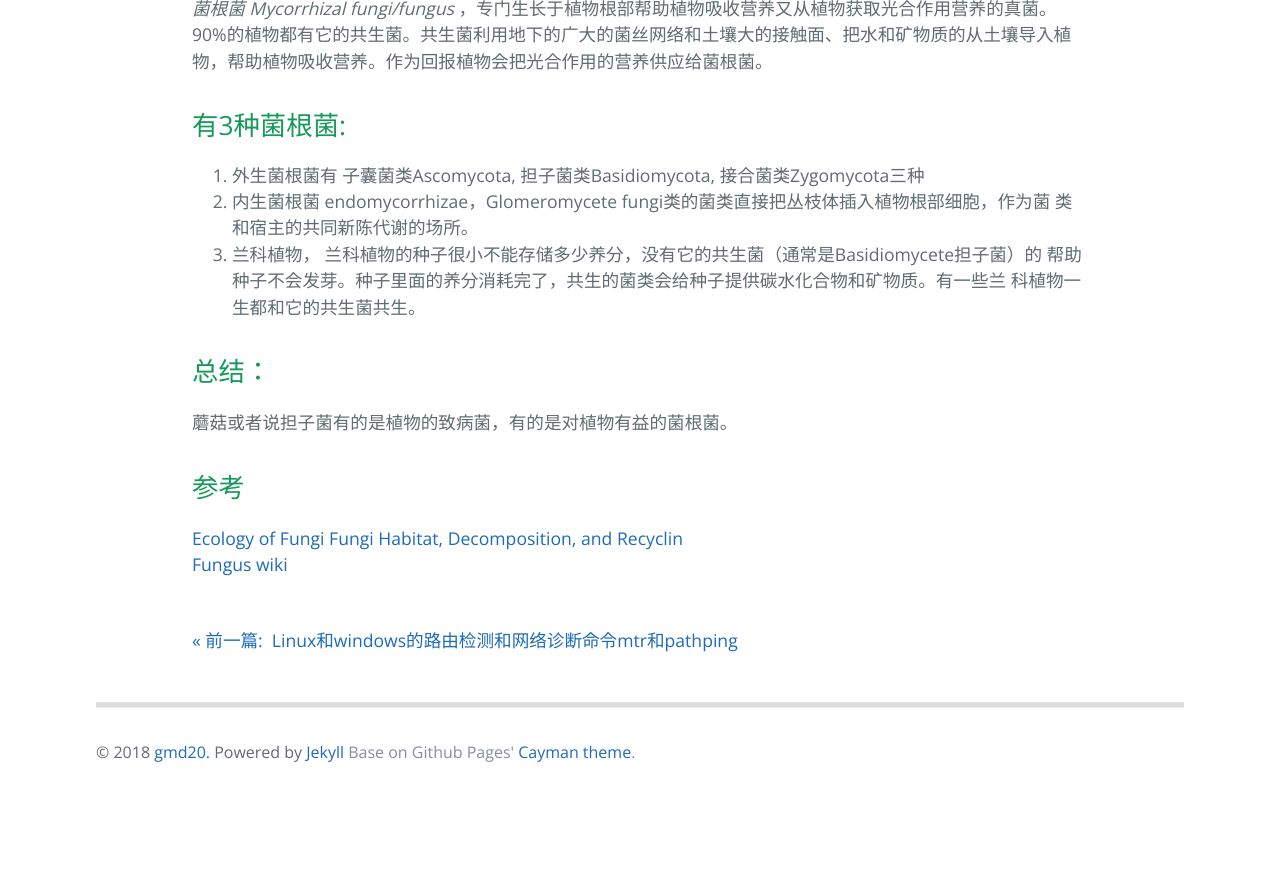
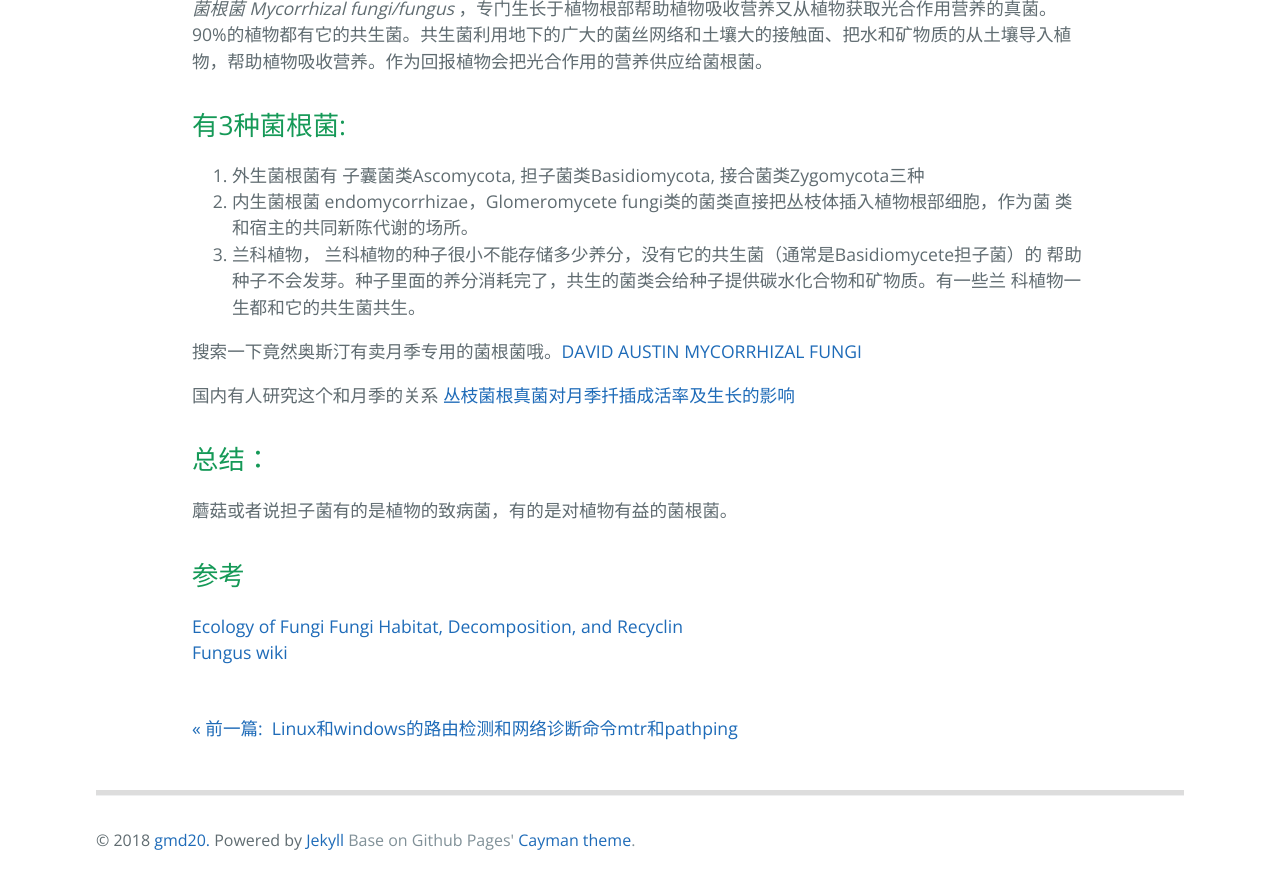
Before and after one commit to gmd20/gmd20.github.io, a Jekyll site: the page built from _posts/2018-01-24-真菌和蘑菇还有植物的菌根菌.markdown, in a window 1280 px wide and 900 px high, scrolled down 874 px. Shown: the top 889 px of the window. Built offline with Jekyll 4.4.1, drawn with Linux system fonts in a browser that asks for light colours; Markdown is read by kramdown in place of the engine named in the settings; comment, search, counter and statistics services are not loaded; before the commit the page ends 1686 px from its top, so only the background shows below that.

Commit message:
Update 2018-01-24-真菌和蘑菇还有植物的菌根菌.markdown

```diff
--- a/_posts/2018-01-24-真菌和蘑菇还有植物的菌根菌.markdown
+++ b/_posts/2018-01-24-真菌和蘑菇还有植物的菌根菌.markdown
@@ -19,6 +19,13 @@
 2. 内生菌根菌 endomycorrhizae，Glomeromycete fungi类的菌类直接把丛枝体插入植物根部细胞，作为菌   类和宿主的共同新陈代谢的场所。
 3. 兰科植物， 兰科植物的种子很小不能存储多少养分，没有它的共生菌（通常是Basidiomycete担子菌）的   帮助种子不会发芽。种子里面的养分消耗完了，共生的菌类会给种子提供碳水化合物和矿物质。有一些兰   科植物一生都和它的共生菌共生。
 
+
+
+搜索一下竟然奥斯汀有卖月季专用的菌根菌哦。[DAVID AUSTIN MYCORRHIZAL FUNGI](https://www.davidaustinroses.co.uk/david-austin-mycorrhizal-fungi)
+
+国内有人研究这个和月季的关系
+[丛枝菌根真菌对月季扦插成活率及生长的影响](https://wenku.baidu.com/view/643491425f0e7cd18425367e.html)
+
 总结：
 -----
 蘑菇或者说担子菌有的是植物的致病菌，有的是对植物有益的菌根菌。
```
